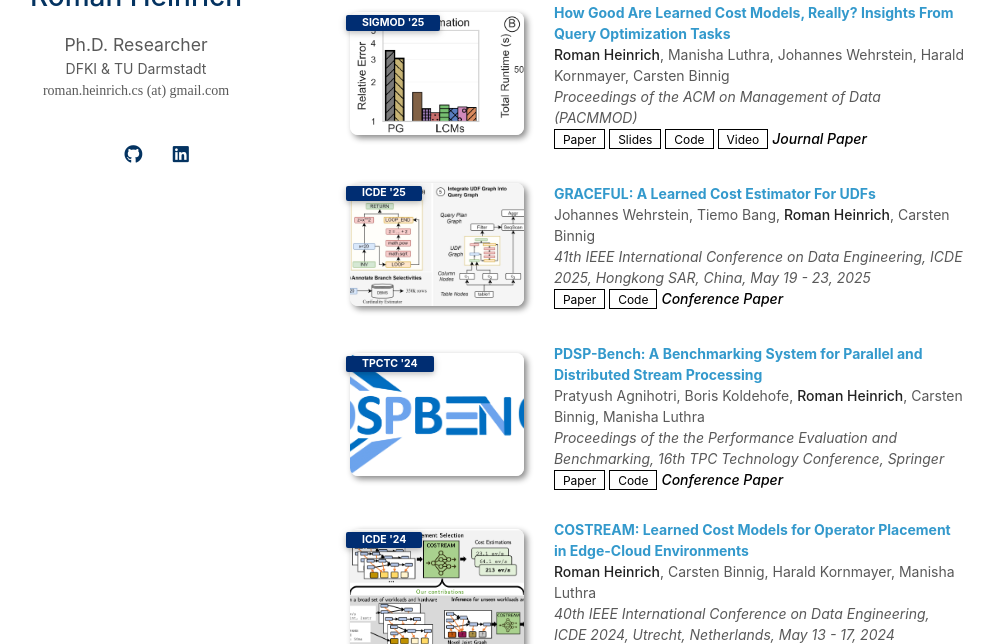
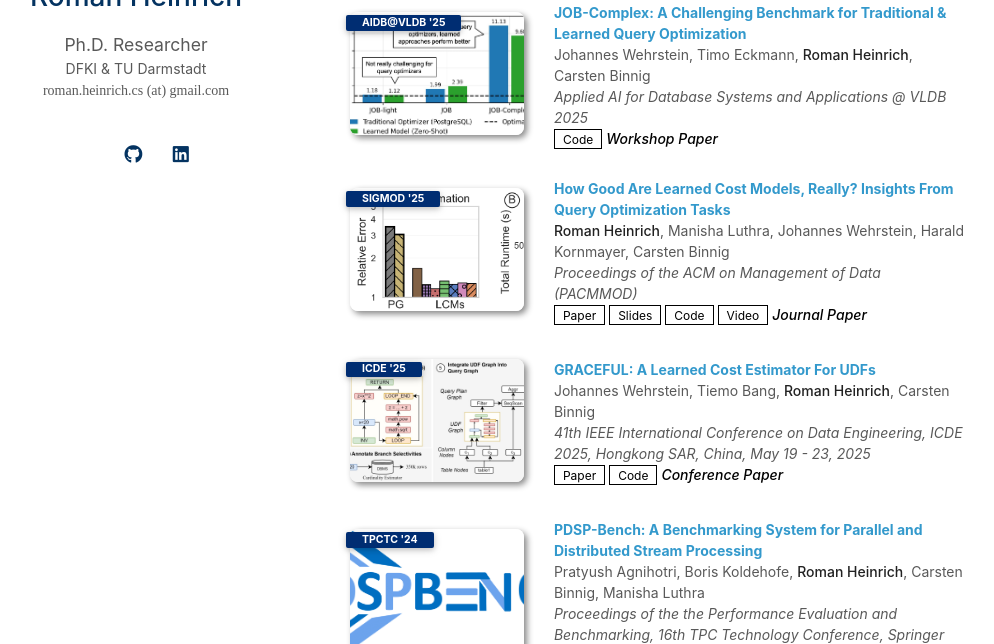
Before and after one commit to RoHei/rohei.github.io, a Jekyll site: the page built from index.md, in a window 1280 px wide and 900 px high, scrolled down 392 px, cut to the strip 256-900 px from the top of the window. Shown: the whole strip, without its empty margins (140-1134 px from the left). Built offline with Jekyll 4.4.1, drawn with Linux system fonts in a browser that asks for light colours; nearby versions of some CDN libraries; a style sheet for code colours, icons or effects is not loaded; our own code applies the rules of GitHub Pages for plain Markdown files.

Commit message:
adding job-complex

```diff
--- a/_data/publications.yml
+++ b/_data/publications.yml
@@ -8,6 +8,15 @@ main:
     image: ./assets/img/black_box.png
     notes: Demo Paper
     video: https://youtu.be/CvF0udNDGHE
+
+  - title: "JOB-Complex: A Challenging Benchmark for Traditional & Learned Query Optimization"
+    authors: Johannes Wehrstein, Timo Eckmann, <strong>Roman Heinrich</strong>, Carsten Binnig
+    conference_short: AIDB@VLDB '25
+    conference: Applied AI for Database Systems and Applications @ VLDB 2025
+    code: https://github.com/DataManagementLab/JOB-Complex
+    #pdf: https://arxiv.org/pdf/2502.01229
+    image: ./assets/img/job_complex.png
+    notes: Workshop Paper
 
   - title: "How Good Are Learned Cost Models, Really? Insights From Query Optimization Tasks"
     authors: <strong>Roman Heinrich</strong>, Manisha Luthra, Johannes Wehrstein, Harald Kornmayer, Carsten Binnig
```
Also changed, not shown: assets/img/job_complex.png (added).
